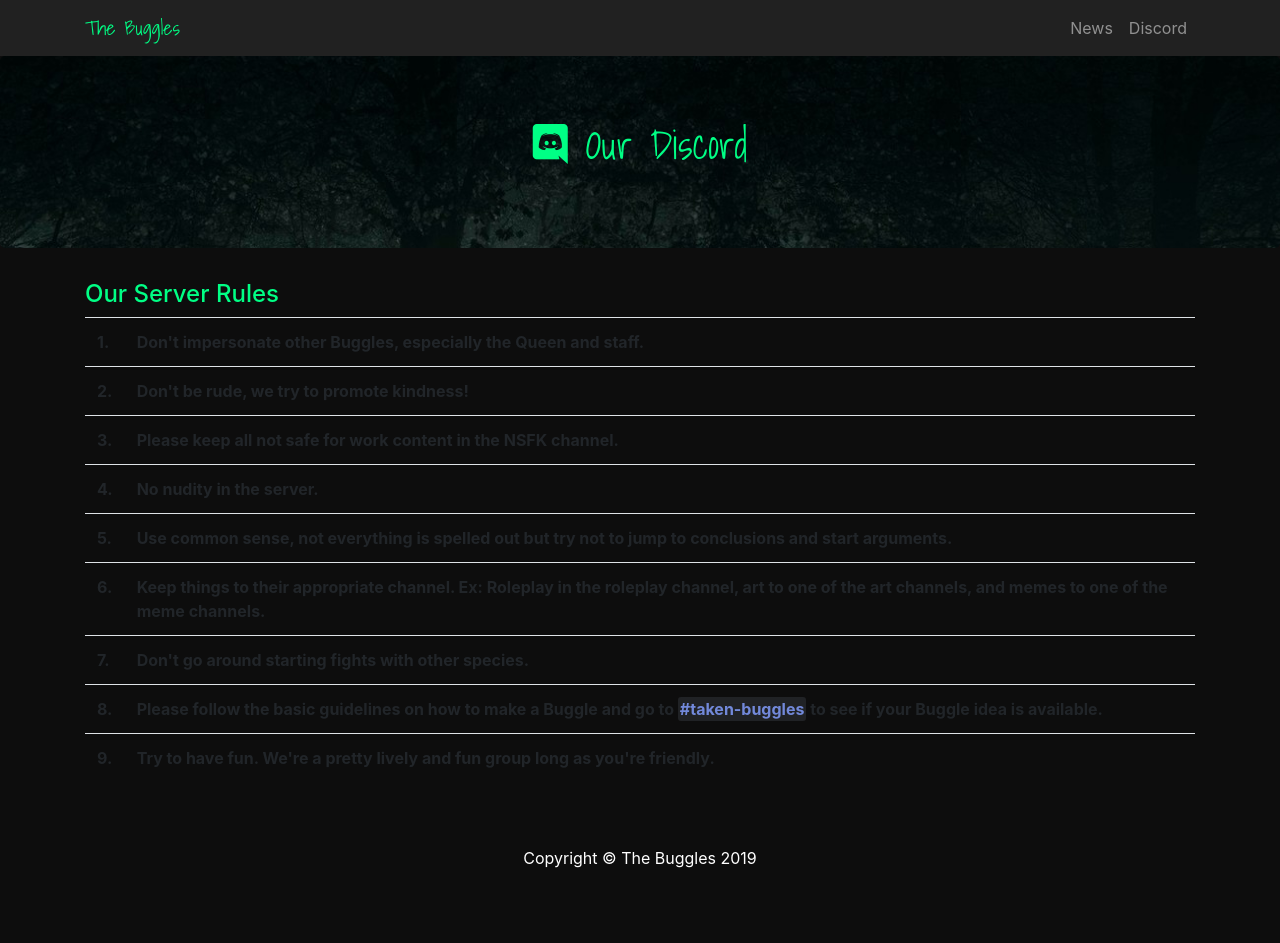
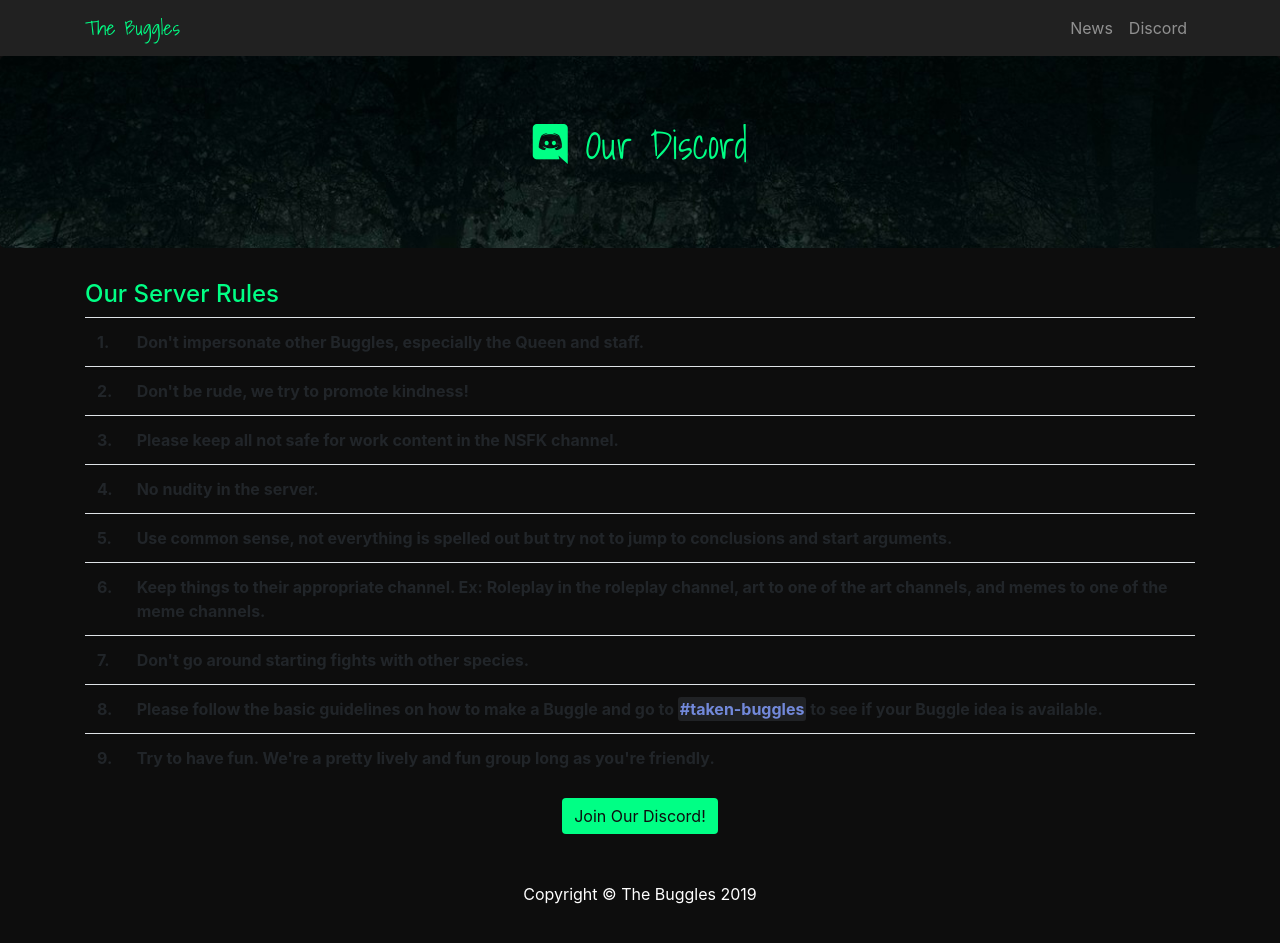
Before and after one commit to bugglespecies/bugglespecies.github.com, a Jekyll site: the page built from discord.md, in a window 1280 px wide and 954 px high. Shown: the top 943 px of the window. Built offline with Jekyll 4.4.1, drawn with Linux system fonts in a browser that asks for light colours; nearby versions of some CDN libraries.

Commit message:
Update discord.md

```diff
--- a/discord.md
+++ b/discord.md
@@ -49,3 +49,5 @@ image: /img/social.png
 		</tr>
 	</tbody>
 </table>
+<center>
+<a class="btn btn-primary text-dark" href="https://discord.gg/zs7zayp" target="_blank">Join Our Discord!</a>
```
